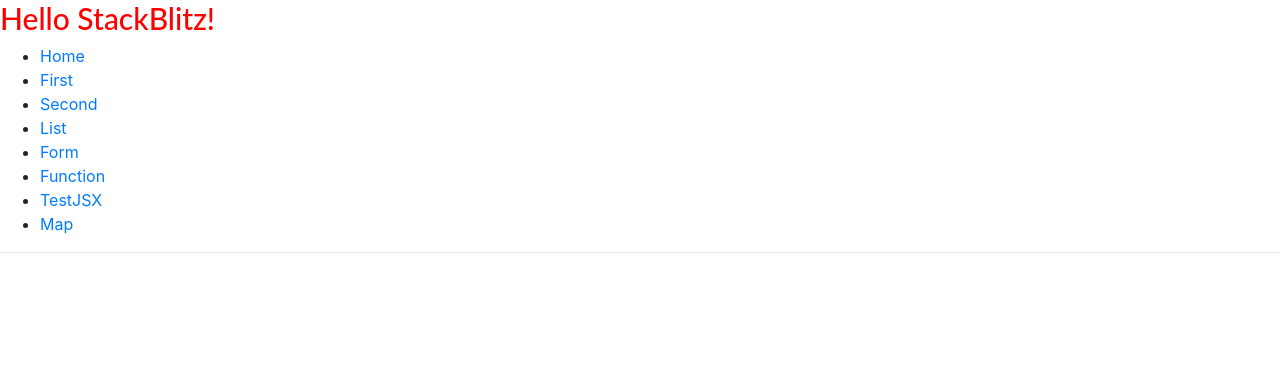
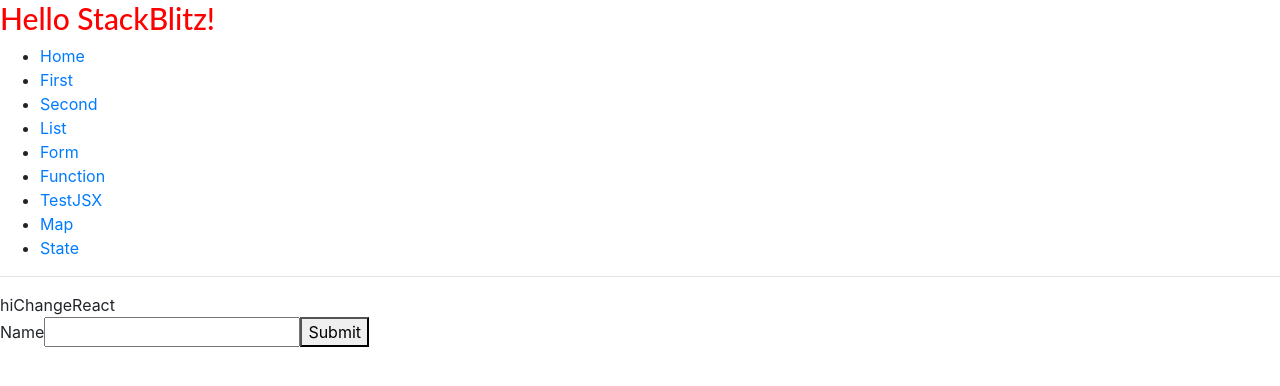
Before and after one commit to muthukumarathithan/muthukumarathithan-react-task, a React (Create React App) app: page /state in a window 1280 px wide. Shown: the top 386 px of the page. Built offline with nearby package versions, Linux system fonts and the light colour scheme.

Commit message:
1 file modified, 1 added

```diff
--- a/src/App.js
+++ b/src/App.js
@@ -7,6 +7,7 @@
 import Home from "./Home";
 import TestJSX from "./TestJSX";
 import Map from "./Map";
+import State from "./State";
 
 class App extends Component {
   render() {
@@ -45,6 +46,9 @@
             <li>
               <Link to="/map">Map</Link>
             </li>
+            <li>
+              <Link to="/state">State</Link>
+            </li>
           </ul>
 
           <hr />
@@ -73,6 +77,9 @@
             <Route path="/map">
               <Map />
             </Route>
+            <Route path="/state">
+              <State />
+            </Route>
           </Switch>
         </div>
       </Router>
--- /dev/null
+++ b/src/State.js
@@ -0,0 +1,44 @@
+import React, { Component } from "react";
+
+class State extends Component {
+  constructor() {
+    super();
+    this.state = {
+      name: "React",
+      username: ""
+    };
+  }
+  valueChanged = e => {
+    this.setState({
+      [e.target.name]: e.target.value
+    });
+  };
+  onClick = e => {
+    e.preventDefault();
+    this.setState({ name: "kumar" });
+    const name = this.state.name === "React" ? "kumar" : "React";
+    this.setState({ name });
+    console.log(name);
+  };
+  render() {
+    return (
+      <div>
+        hi{this.state.username}
+        Change{this.state.name}
+        <form>
+          <label>Name</label>
+          <input
+            type="text"
+            name="username"
+            value={this.state.username}
+            onChange={this.valueChanged}
+          />
+          <button type="submit" onClick={this.onClick}>
+            Submit
+          </button>
+        </form>
+      </div>
+    );
+  }
+}
+export default State;
```
